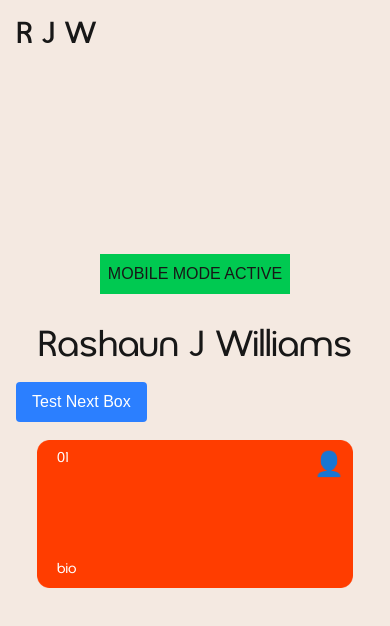
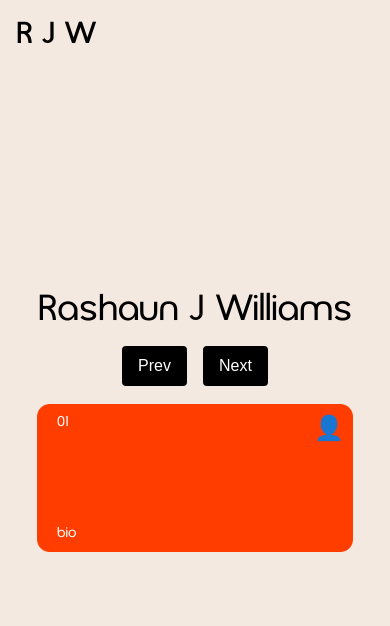
Before and after one commit to Rashaunjw/personal-portfolio, a Next.js app: page / in a window 390 px wide. Shown: the top 626 px of the page. Built offline with nearby package versions, Linux system fonts and the light colour scheme.

Commit message:
mobile app functioning

```diff
--- a/src/app/globals.css
+++ b/src/app/globals.css
@@ -1,4 +1,24 @@
 @import "tailwindcss";
+
+/* Force light mode - prevent dark mode */
+html {
+  color-scheme: light !important;
+}
+
+html[data-theme="light"] {
+  color-scheme: light !important;
+}
+
+/* Force light backgrounds and text */
+body {
+  background-color: #F4E9E1 !important;
+  color: #000000 !important;
+}
+
+/* Override any dark mode styles */
+* {
+  color-scheme: light !important;
+}
 
 @font-face {
   font-family: 'Gucina';
@@ -62,22 +82,34 @@ body {
 .box-number {
   font-family: 'Gucina', sans-serif;
   font-weight: normal;
-  font-size: 32; /* text-lg equivalent */
+  font-size: 2rem; /* 32px - desktop */
   color: #ffffff;
   left: 20px;
+}
+
+@media (max-width: 640px) {
+  .box-number {
+    font-size: 1.5rem; /* 24px on mobile - larger than before */
+  }
 }
 
 .box-label {
   font-family: 'Gucina', sans-serif;
   font-weight: normal;
-  font-size: 64; /* text-lg equivalent */
+  font-size: 4rem; /* 64px - desktop */
   color: #ffffff;
   left: 20px;
+}
+
+@media (max-width: 640px) {
+  .box-label {
+    font-size: 2.5rem; /* 40px on mobile - much larger */
+  }
 }
 .github-number {
   font-family: 'Gucina', sans-serif;
   font-weight: normal;
-  font-size: 32; /* text-lg equivalent */
+  font-size: 2rem; /* 32px - desktop */
   color: #000000;
   left: 20px;
 }
@@ -85,14 +117,15 @@ body {
 .github-label {
   font-family: 'Gucina', sans-serif;
   font-weight: normal;
-  font-size: 64; /* text-lg equivalent */
+  font-size: 4rem; /* 64px - desktop */
   color: #000000;
   left: 20px;
 }
+
 .phone-number {
   font-family: 'Gucina', sans-serif;
   font-weight: normal;
-  font-size: 32; /* text-lg equivalent */
+  font-size: 2rem; /* 32px - desktop */
   color: #000000;
   left: 20px;
 }
@@ -100,9 +133,20 @@ body {
 .phone-label {
   font-family: 'Gucina', sans-serif;
   font-weight: normal;
-  font-size: 64; /* text-lg equivalent */
+  font-size: 4rem; /* 64px - desktop */
   color: #000000;
   left: 20px;
+}
+
+/* Mobile responsive font sizes */
+@media (max-width: 640px) {
+  .github-number, .phone-number {
+    font-size: 1.5rem; /* 24px on mobile - larger */
+  }
+
+  .github-label, .phone-label {
+    font-size: 2.5rem; /* 40px on mobile - much larger */
+  }
 }
 
 .bio-box {
--- a/src/app/layout.js
+++ b/src/app/layout.js
@@ -24,8 +24,23 @@ export const metadata = {
 
 export default function RootLayout({ children }) {
   return (
-    <html lang="en">
+    <html lang="en" data-theme="light">
       <head>
+        <meta name="color-scheme" content="light" />
+        <meta name="theme-color" content="#F4E9E1" />
+        <meta name="supported-color-schemes" content="light" />
+        <script
+          dangerouslySetInnerHTML={{
+            __html: `
+              // Force light mode
+              if (window.matchMedia && window.matchMedia('(prefers-color-scheme: dark)').matches) {
+                document.documentElement.style.colorScheme = 'light';
+                document.body.style.backgroundColor = '#F4E9E1';
+                document.body.style.color = '#000000';
+              }
+            `,
+          }}
+        />
         <link rel="icon" type="image/x-icon" href="/favicon.ico" />
         <link rel="shortcut icon" type="image/x-icon" href="/favicon.ico" />
         <link rel="apple-touch-icon" href="/favicon.ico" />
--- a/src/app/page.js
+++ b/src/app/page.js
@@ -283,13 +283,21 @@ const MobileSingleBoxCarousel = forwardRef(function MobileSingleBoxCarousel({ it
 
   return (
     <div className="w-full">
-      {/* Test button */}
-      <button
-        onClick={() => setCurrentIndex(prev => (prev + 1) % items.length)}
-        className="bg-blue-500 text-white px-4 py-2 rounded mb-4"
-      >
-        Test Next Box
-      </button>
+      {/* Navigation buttons */}
+      <div className="flex justify-center gap-4 mb-4">
+        <button
+          onClick={() => setCurrentIndex(prev => (prev - 1 + items.length) % items.length)}
+          className="bg-black text-white px-4 py-2 rounded"
+        >
+          Prev
+        </button>
+        <button
+          onClick={() => setCurrentIndex(prev => (prev + 1) % items.length)}
+          className="bg-black text-white px-4 py-2 rounded"
+        >
+          Next
+        </button>
+      </div>
 
       <div
         className="w-full overflow-hidden"
@@ -759,7 +767,6 @@ export default function Home() {
           })() ? (
             <>
               {/* Mobile: Single box carousel */}
-              <div className="bg-green-500 p-2 mb-4">MOBILE MODE ACTIVE</div>
               {/* NAME IN CENTER */}
               <h2 className="text-4xl sm:text-6xl md:text-8xl lg:text-[10rem] font-semi-bold my-name text-center px-4" style={{ fontFamily: 'Gucina, sans-serif' }}>
                 Rashaun J Williams
@@ -770,8 +777,7 @@ export default function Home() {
             </>
           ) : (
             <>
-              {/* Wide screen: Both rows */}
-              <div className="bg-yellow-500 p-2 mb-4">DESKTOP MODE ACTIVE</div>
+
               {/* TOP: positive steps = LEFT */}
               <BoxRow ref={topRowRef} items={topBoxes} directionMultiplier={1.5} initialOffsetMultiplier={40} />
 
```
